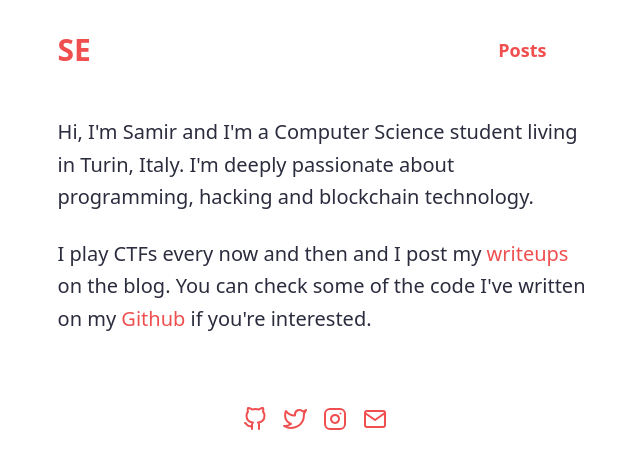
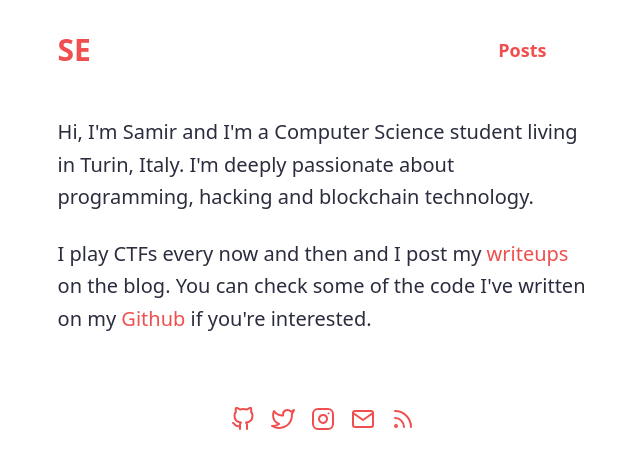
Before and after one commit to samirettali/blog, a Next.js app: page / in a window 1280 px wide. Shown: the top 468 px of the page, without its empty margins (317-957 px from the left). Built offline with nearby package versions, Linux system fonts and the light colour scheme; some icons are missing.

Commit message:
Added rss feed to home

```diff
--- a/components/Social.tsx
+++ b/components/Social.tsx
@@ -9,6 +9,7 @@ const urls = {
   github: "https://github.com/",
   facebook: "https://facebook.com/",
   instagram: "https://instagram.com/",
+  rss: "/",
   // keybase: "https://keybase.com/",
   mail: "mailto:",
 };
@@ -21,7 +22,7 @@ const Social = ({ name, username }: SocialProps) => {
   }
 
   return (
-    <a href={url}>
+    <a href={url} target='blank'>
       <Icon name={name as any} />
     </a>
   );
--- a/config.yml
+++ b/config.yml
@@ -4,4 +4,4 @@ socials:
   - twitter: samirettali
   - instagram: samirettali
   - mail: ettali.samir@gmail.com
-  - keybase: samirettali
+  - rss: rss.xml
```
